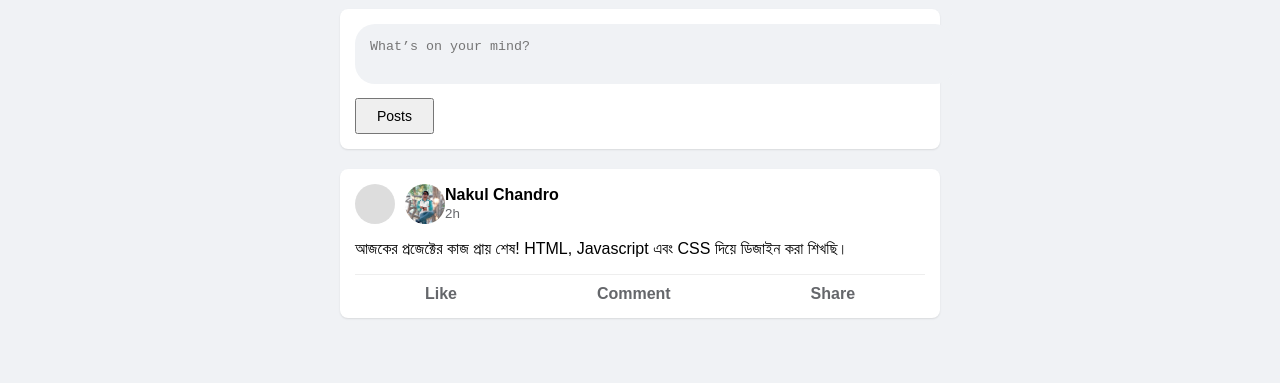
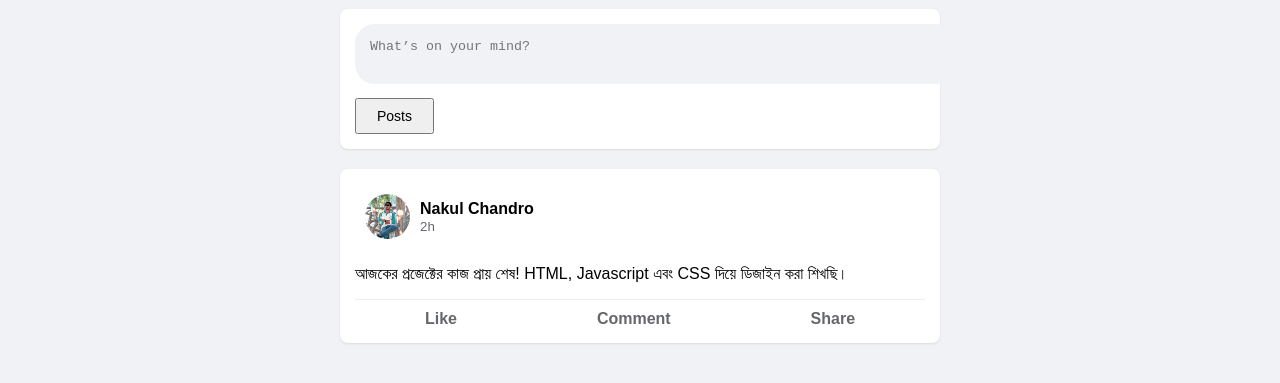
Before and after one commit to nakul20021/facebook, a plain HTML site: page dashboard.html in a window 1280 px wide. Shown: the part 59-442 px from the top of the page. Drawn offline with Linux system fonts and the light colour scheme.

Commit message:
dashboard.html

```diff
--- a/dashboard.html
+++ b/dashboard.html
@@ -23,14 +23,14 @@
         </div>
 
         <div class="post">
-            <div class="user-info">
-                <div class="profile-pic"></div>
-				<img src="pic.jpg" alt="Profile" style="width: 40px; height: 40px; border-radius: 50%; object-fit: cover;">
-                <div>
-                    <strong style="display: block;">Nakul Chandro</strong>
-                    <small style="color: #65676b;">2h</small>
-                </div>
-            </div>
+            <div class="user-info" style="display: flex; align-items: center; gap: 10px; padding: 10px;">
+    <img src="pic.jpg" alt="Profile" style="width: 45px; height: 45px; border-radius: 50%; object-fit: cover;">
+
+    <div style="display: flex; flex-direction: column;">
+        <strong style="line-height: 1.2;">Nakul Chandro</strong>
+        <small style="color: #65676b;">2h</small>
+    </div>
+</div>
             <p>আজকের প্রজেক্টের কাজ প্রায় শেষ! HTML, Javascript এবং CSS দিয়ে ডিজাইন করা শিখছি।</p>
 
             <div class="post-actions">
```
